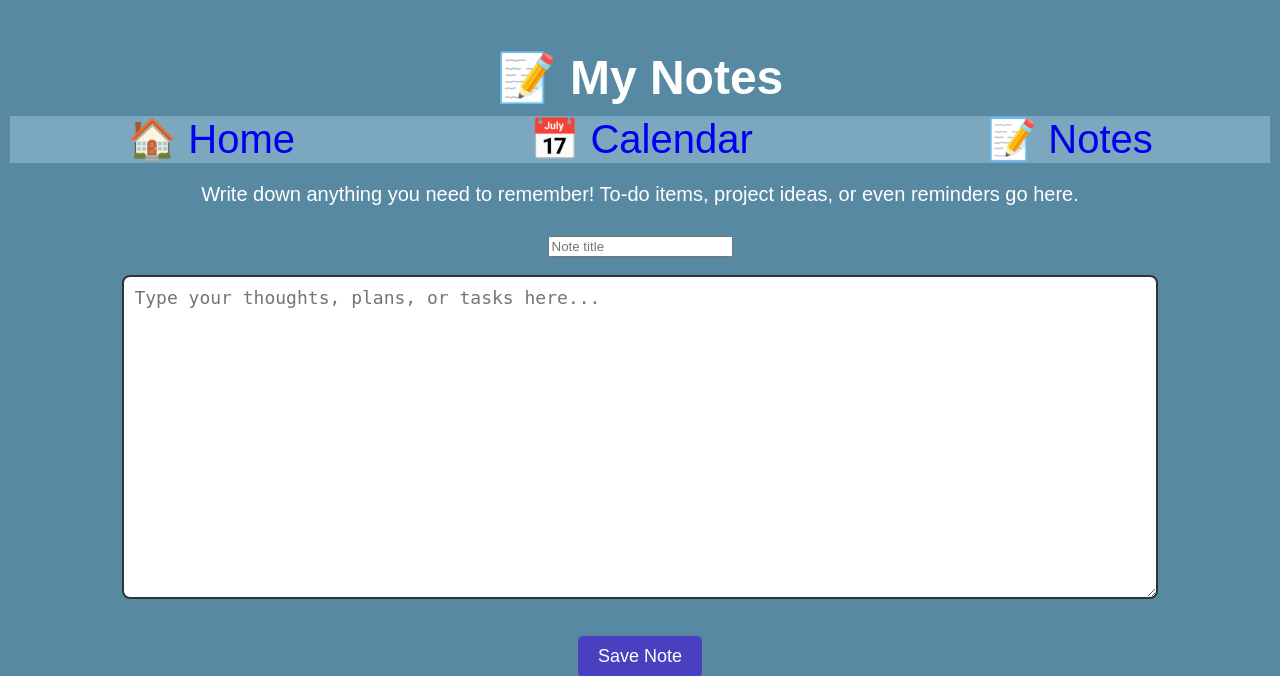
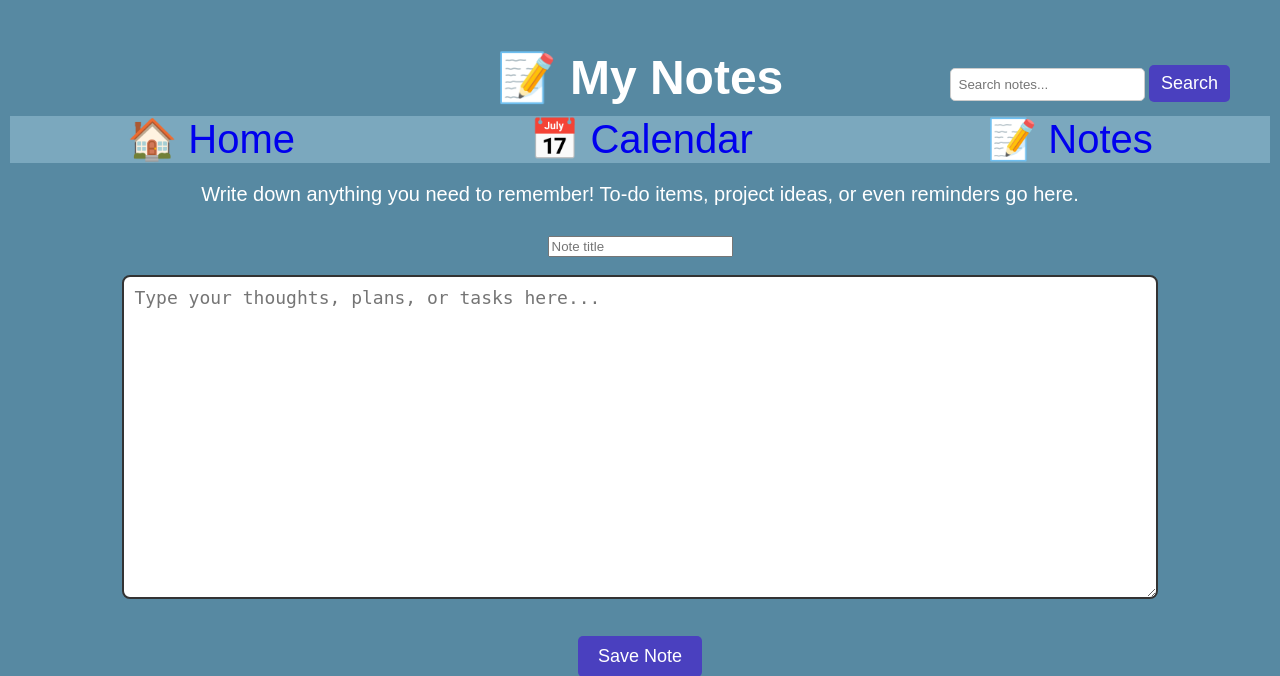
Before and after one commit to ktzwong/2911-Agile-Project, a Flask app: page /notes in a window 1280 px wide. Shown: the top 676 px of the page. Run offline with Flask 3, Linux system fonts and the light colour scheme.

Commit message:
Added search bar to notes page

```diff
--- a/static/notes.css
+++ b/static/notes.css
@@ -81,3 +81,29 @@ a {
 nav {
     font-size: 40px;
 }
+
+.search-bar {
+    position: absolute;
+    top: 50px;
+    right: 50px;
+    text-align: right;
+}
+
+.search-bar input {
+    padding: 8px;
+    border-radius: 5px;
+    border: 1px solid #ccc;
+}
+
+.search-bar button {
+    padding: 8px 12px;
+    border-radius: 5px;
+    background-color: #4a40bf;
+    color: white;
+    border: none;
+    cursor: pointer;
+}
+
+.search-bar button:hover {
+    background-color: #342f91;
+}
--- a/templates/notes.html
+++ b/templates/notes.html
@@ -17,6 +17,16 @@
 
     <p>Write down anything you need to remember! To-do items, project ideas, or even reminders go here.</p>
 
+
+    <div class="search-bar">
+    <form method="get" action="{{ url_for('notes_view') }}">
+        <input type="text" name="search" placeholder="Search notes..." value="{{ query or '' }}">
+        <button type="submit"> Search</button>
+    </form>
+    <br>
+    </div>
+
+
     <form method="POST">
         <input type="text" name="title" placeholder="Note title" required><br><br>
         <textarea name="note" placeholder="Type your thoughts, plans, or tasks here..." required></textarea><br><br>
```
